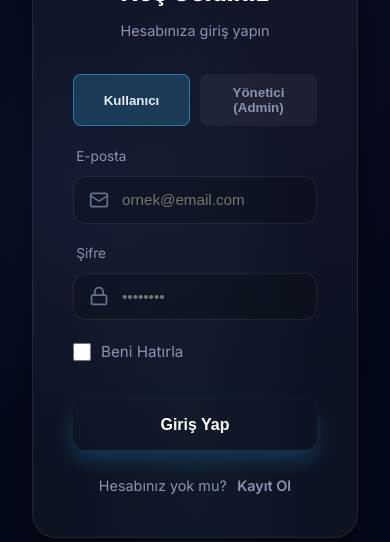
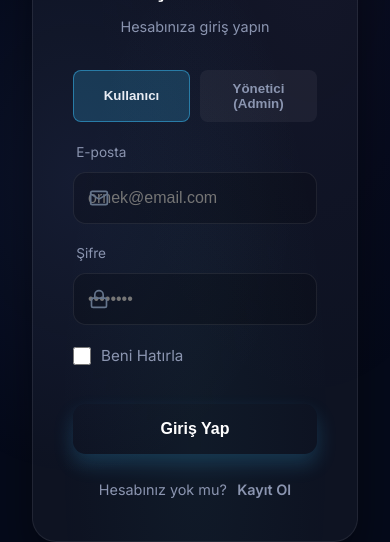
Before and after one commit to darakcilar/finansal-risk-ai, a React (Vite) app in the folder frontend/: page /login in a window 390 px wide. Shown: the part 242-784 px from the top of the page. Built offline with nearby package versions, Linux system fonts and the light colour scheme.

Commit message:
Optimize UI and layout for native mobile app experience

```diff
--- a/frontend/index.html
+++ b/frontend/index.html
@@ -3,7 +3,7 @@
   <head>
     <meta charset="UTF-8" />
     <link rel="icon" type="image/svg+xml" href="/favicon.svg" />
-    <meta name="viewport" content="width=device-width, initial-scale=1.0" />
+    <meta name="viewport" content="width=device-width, initial-scale=1.0, maximum-scale=1.0, user-scalable=0, viewport-fit=cover" />
     <meta name="description" content="Yapay zeka destekli finansal risk analizi ve açıklanabilir karar desteği sistemi" />
     <title>Finansal Risk AI — Açıklanabilir Yapay Zeka</title>
     <link rel="preconnect" href="https://fonts.googleapis.com" />
--- a/frontend/src/App.css
+++ b/frontend/src/App.css
@@ -560,7 +560,7 @@
   /* Footer hizalaması */
   .app-footer {
     flex-direction: column !important;
-    padding: 20px 10px !important;
+    padding: 20px 10px calc(20px + env(safe-area-inset-bottom)) !important;
     text-align: center;
     gap: 20px;
   }
@@ -571,4 +571,27 @@
     transform: none !important;
     margin: 0 auto;
   }
+
+  /* FORMLAR İÇİN BÜYÜK DOKUNMA ALANLARI VE YAKINLAŞTIRMA (ZOOM) ENGELLEYİCİ */
+  input[type="text"], input[type="number"], input[type="email"], input[type="password"], select {
+    font-size: 16px !important; /* iOS oto-zoom'u engeller */
+    padding: 16px 14px !important;
+    height: 52px !important; /* Native uygulama yüksekliği */
+  }
+
+  button {
+    min-height: 50px !important; /* Rahat basılabilir butonlar */
+  }
+
+  /* IOS ÇENTİK (NOTCH) VE GÜVENLİ BÖLGE AYARLARI */
+  .app {
+    padding-top: env(safe-area-inset-top);
+    padding-bottom: env(safe-area-inset-bottom);
+    padding-left: env(safe-area-inset-left);
+    padding-right: env(safe-area-inset-right);
+  }
+
+  .dashboard-header {
+    padding-top: calc(15px + env(safe-area-inset-top)) !important;
+  }
 }
```
